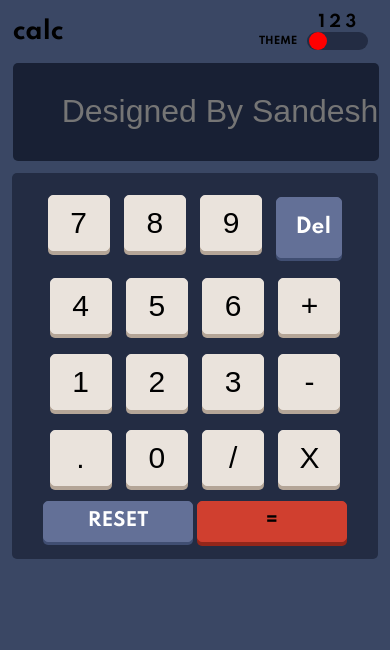
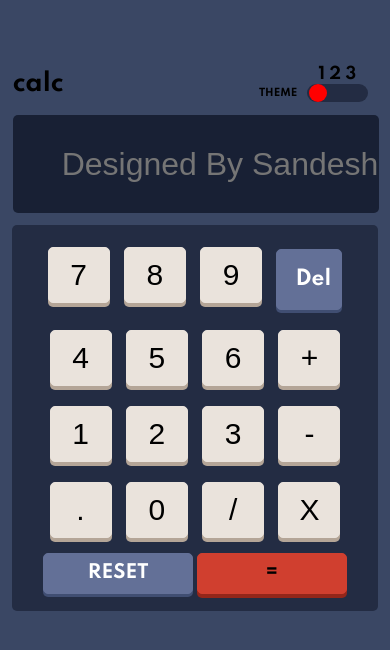
Before and after one commit to Sandesh4141/Calculator-app, a plain HTML site: page index.html in a window 390 px wide. Drawn offline with Linux system fonts and the light colour scheme.

Commit message:
minor changes

```diff
--- a/style.css
+++ b/style.css
@@ -7,6 +7,7 @@
     padding: 0;
     box-sizing: content-box;
     /* border: 1px solid rgb(196, 45, 45); */
+    /* borders for debugging */
 }
 
 /* theme1 styles */
@@ -242,6 +243,10 @@ input[type ^="range"]{
 
 
 @media (max-width:410px) {
+
+    .cal-app{
+        margin-top: 4em;
+    }
     .btn{
         width: 0.8em;
         padding: 10px 18px;
```
